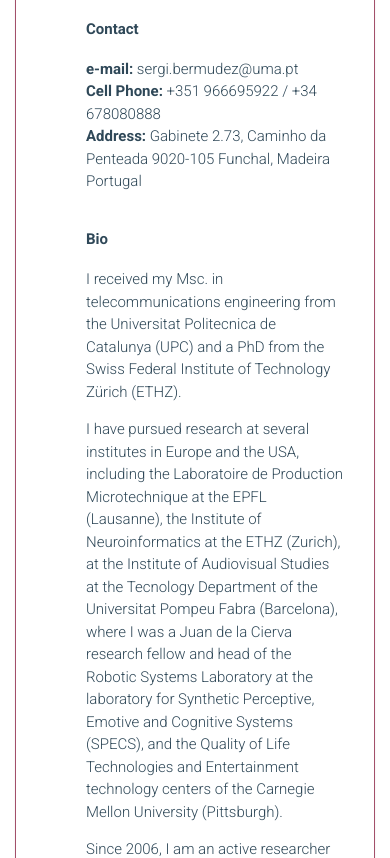
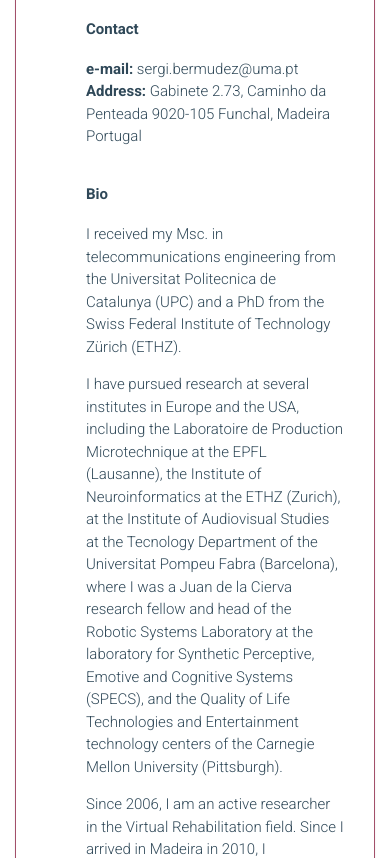
Before and after one commit to NeuroRehabilitation/NeurAugVR, a plain HTML site: page about.html in a window 390 px wide. Shown: the part 931-1789 px from the top of the page. Drawn offline with Linux system fonts and the light colour scheme.

Commit message:
Remove cell phone number from about page
Removed cell phone number from contact information.

```diff
--- a/about.html
+++ b/about.html
@@ -306,7 +306,6 @@
                   <h4>Contact</h4>
                   <p>
                     <b>e-mail:</b> sergi.bermudez@uma.pt <br />
-                    <b>Cell Phone:</b> +351 966695922 / +34 678080888 <br />
                     <b>Address:</b> Gabinete 2.73, Caminho da Penteada 9020-105
                     Funchal, Madeira Portugal
                   </p>
```
